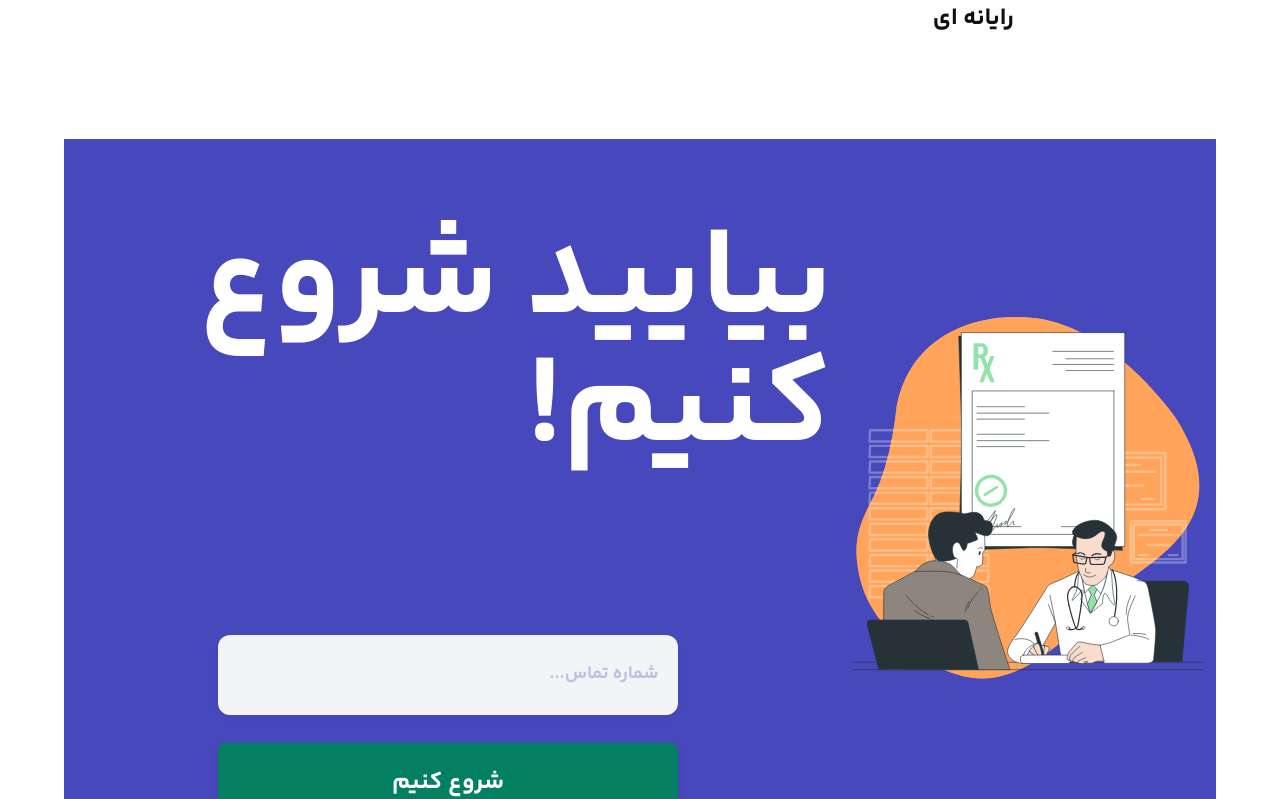
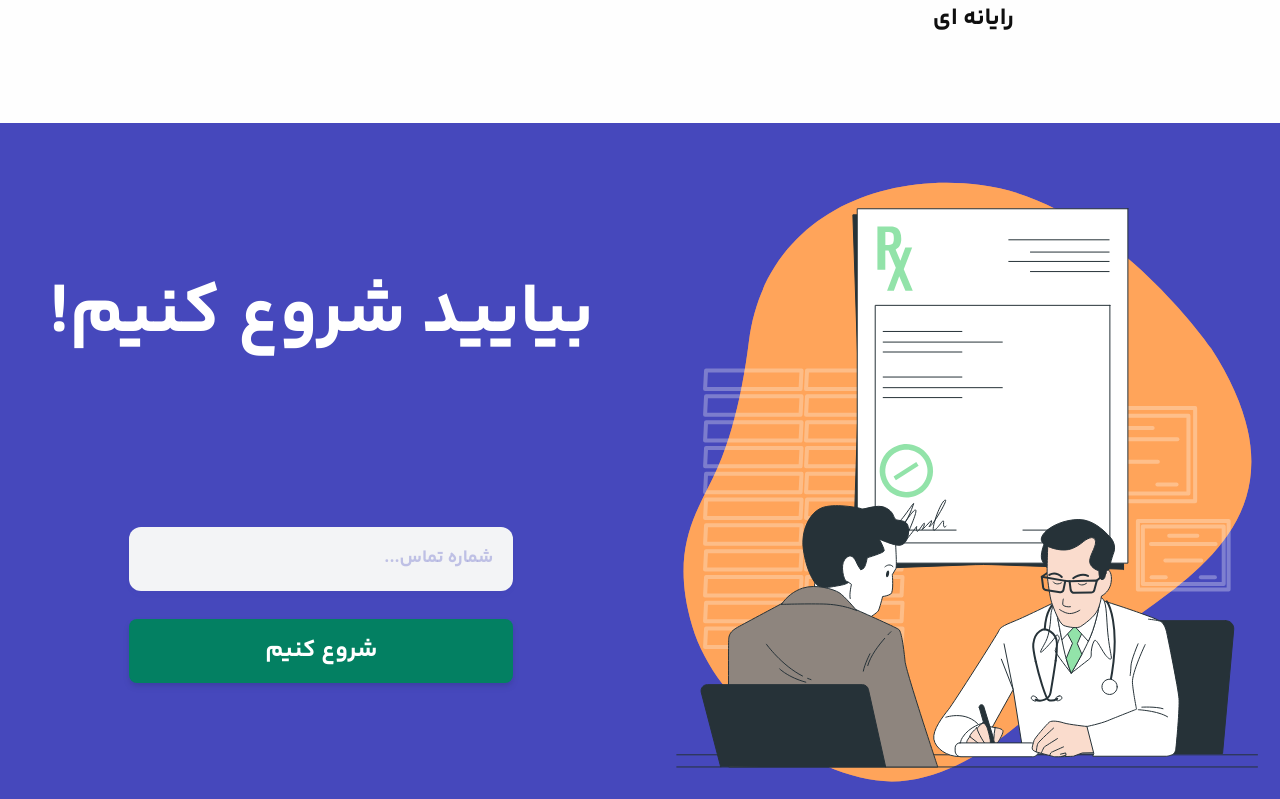
Before and after one commit to zahrabakhshandeh/HealthCare, a Next.js app: page / in a window 1280 px wide. Shown: the part 5668-6467 px from the top of the page. Built offline with nearby package versions, Linux system fonts and the light colour scheme.

Commit message:
Add flexbox into joinus component and it is responsive

```diff
--- a/src/components/landingPageComponents/Joinus/index.tsx
+++ b/src/components/landingPageComponents/Joinus/index.tsx
@@ -1,25 +1,51 @@
-import MainButton from "@/components/MainButton"
-import MainInput from "@/components/MainInput"
-import JoinUsArt from "/public/svg/joinUsDoctor.svg"
-import BlueBackGround from "/public/svg/joinUs.svg"
-
+import MainButton from "@/components/MainButton";
+import MainInput from "@/components/MainInput";
+import JoinUsArt from "/public/svg/joinUsDoctor.svg";
+import BlueBackGround from "/public/svg/joinUs.svg";
 
 const JoinUs = () => {
-    return(
-        <section>
-            <div className="grid lg:grid-cols-6 grid-cols-1 m-16 bg-[var(--primary-blue)] py-10">
-                <div className="lg:col-span-2 col-span-full md:flex hidden">
+  return (
+    // <section>
+    //   <div className="grid lg:grid-cols-6 grid-cols-1 my-16 bg-[var(--primary-blue)] py-10">
+    //     <div className="lg:col-span-2 col-span-full md:flex hidden">
+    //       <JoinUsArt />
+    //     </div>
+    //     <div className="lg:col-span-4 flex justify-center items-center flex-col gap-y-40 col-span-full">
+    //       <h2 className="lg:text-7xl pt-10 text-2xl text-white">
+    //         بیایید شروع کنیم!
+    //       </h2>
+    //       <div className="flex justify-center items-center flex-col w-full gap-7">
+    //         <MainInput
+    //           className="lg:w-3/5 w-4/5 py-5"
+    //           placeholder=" شماره تماس..."
+    //         />
+    //         <MainButton
+    //           value="شروع کنیم"
+    //           className="bg-[var(--green-btn)] lg:w-3/5 w-4/5 py-4"
+    //         />
+    //       </div>
+    //     </div>
+    //   </div>
+    // </section>
+
+    <div className="flex my-12 justify-evenly items-center bg-[var(--primary-blue)] py-10">
+      <div className="lg:flex hidden">
         <JoinUsArt />
       </div>
-                <div className="lg:col-span-4 flex justify-center items-center flex-col gap-y-40 col-span-full">
-                    <h2 className="lg:text-9xl pt-10 text-7xl text-white">بیایید شروع کنیم!</h2>
+      <div className="flex flex-col items-center gap-44 w-full lg:w-1/2">
+        <h2 className="md:text-7xl text-6xl text-white">بیایید شروع کنیم!</h2>
         <div className="flex justify-center items-center flex-col w-full gap-7">
-                        <MainInput className="lg:w-3/5 w-4/5 h-20" placeholder=" شماره تماس..."/>
-                        <MainButton value="شروع کنیم" className="bg-[var(--green-btn)] lg:w-3/5 w-4/5 h-20"/>
+          <MainInput
+            className="lg:w-3/5 w-4/5 py-5"
+            placeholder=" شماره تماس..."
+          />
+          <MainButton
+            value="شروع کنیم"
+            className="bg-[var(--green-btn)] lg:w-3/5 w-4/5 py-4"
+          />
         </div>
       </div>
     </div>
-        </section>
-    )
+  );
 };
 export default JoinUs;
```
Lines whose indentation alone changed are shown as unchanged.
